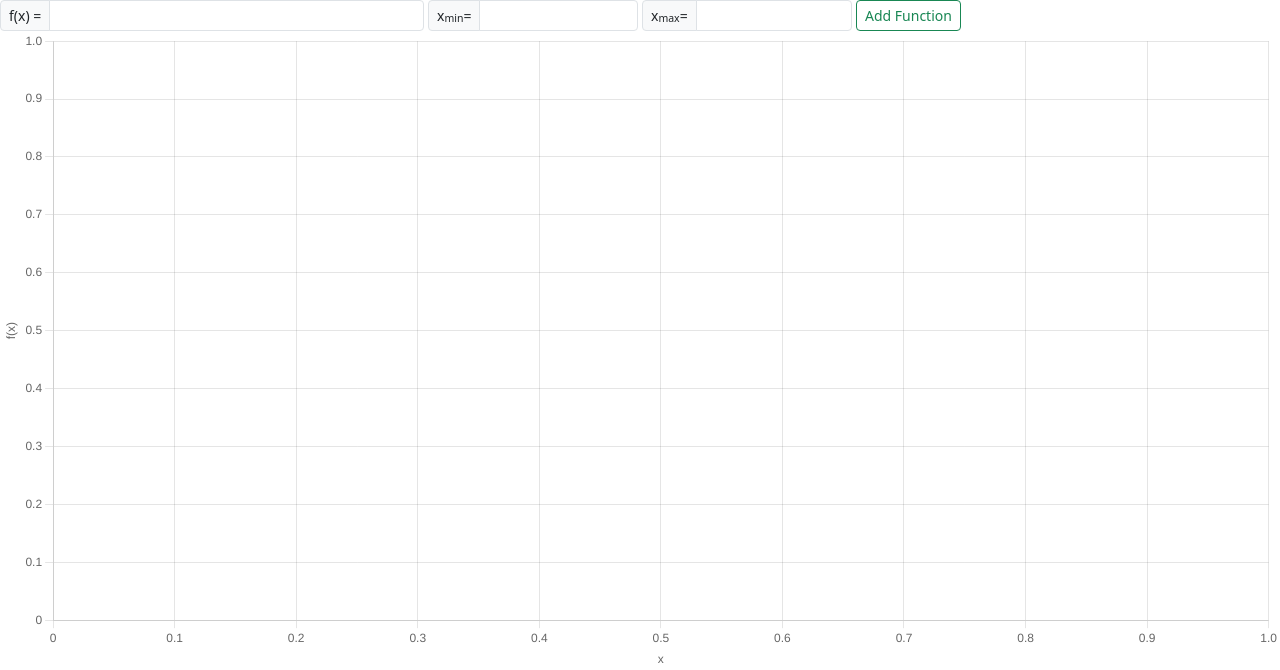
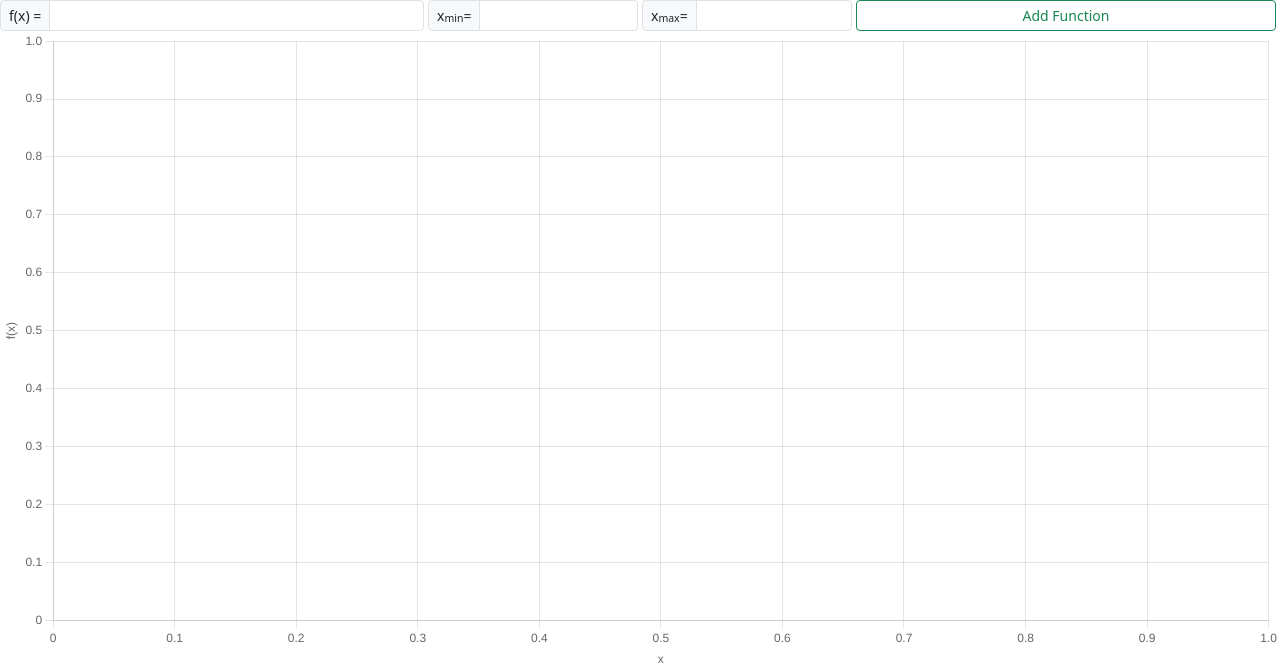
Before and after one commit to af0liveira/funplotter, a Flask app: page / in a window 1280 px wide. Shown: the part 58-728 px from the top of the page. Run offline with Flask 3, Linux system fonts and the light colour scheme.

Commit message:
WIP: bootstrapping form buttons.

```diff
--- a/app/templates/index.html
+++ b/app/templates/index.html
@@ -80,9 +80,11 @@
             </div>
           </div>
 
-          <div class="col-12 col-sm-4">
-            {{ edit_form.update(class_="btn btn-outline-primary btn-sm") }}
-            {{ edit_form.delete(class_="btn btn-outline-danger btn-sm") }}
+          <div class="d-grid col-12 col-sm-4">
+            <div class="w-100 d-flex justify-content-between">
+              {{ edit_form.update(class_="btn btn-outline-primary btn-sm flex-grow-1 me-1") }}
+              {{ edit_form.delete(class_="btn btn-outline-danger btn-sm flex-grow-1 me-1") }}
+            </div>
           </div>
         </form>
 
@@ -140,9 +142,9 @@
           </div>
         </div>
 
-        <div class="col-12 col-sm-4">
-          <div class="fn-form__buttons">
-            {{ add_form.submit(class_="btn btn-outline-success btn-sm") }}
+        <div class="d-grid col-12 col-sm-4">
+          <div class="w-100 d-flex justify-content-between">
+            {{ add_form.submit(class_="btn btn-outline-success btn-sm flex-grow-1 me-1") }}
           </div>
         </div>
       </form>
```
